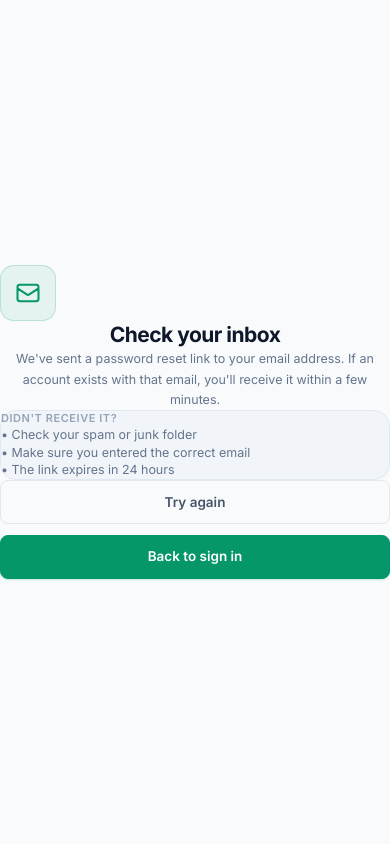
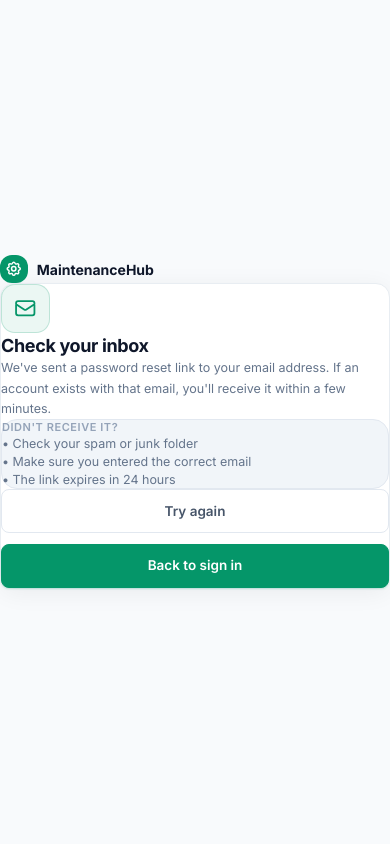
Before and after one commit to PRASHIK16/maintenancehub, a Django app: page /auth/password-reset/sent/ in a window 390 px wide. Run offline with Django 5.2, Linux system fonts and the light colour scheme; style sheets or scripts are compiled from the project's sources; parts of the project's set-up code (start-up, migrations or seed data) failed here and were passed over; some libraries are stand-ins or nearby versions.

Commit message:
feat(auth): redesign password reset done with consistent two-panel layout
Added left brand panel with logo, 'Email sent. Check your inbox.' heading,
and a help checklist card. Right panel shows the email-sent confirmation
card with action buttons. Mobile view hides the brand panel and shows a
condensed checklist inside the card. Consistent with login/register flow.

Co-Authored-By: Claude Sonnet 4.6 <noreply@anthropic.com>
Claude-Session: https://claude.ai/code/session_01FYdohLsJNNuajBgZBwGciS

```diff
--- a/templates/auth/password_reset_done.html
+++ b/templates/auth/password_reset_done.html
@@ -4,23 +4,101 @@
 {% block title %}Check Your Email — MaintenanceHub{% endblock %}
 
 {% block body %}
-<div class="flex min-h-screen items-center justify-center px-6 py-16" data-theme="light" style="background-color: #f8fafc;">
-  <div class="w-full max-w-md text-center">
+<div class="flex min-h-screen" data-theme="light" style="background-color: #f8fafc;">
 
-    <!-- Emerald icon -->
-    <div class="flex h-16 w-16 items-center justify-center rounded-2xl mx-auto mb-6"
+  <!-- ================================================================
+       LEFT PANEL — Brand / context (hidden on mobile)
+  ================================================================ -->
+  <aside class="hidden lg:flex flex-col justify-between px-12 py-14"
+         style="background-color: #ffffff; border-right: 1px solid #e8edf2; width: 440px; flex-shrink: 0;">
+    <div>
+      <!-- Logo -->
+      <a href="/" class="flex items-center gap-3 mb-14">
+        <div class="flex h-9 w-9 items-center justify-center rounded-xl"
+             style="background-color: #059669; box-shadow: 0 4px 12px rgba(5,150,105,0.25);">
+          <svg class="h-5 w-5 text-white" fill="none" viewBox="0 0 24 24" stroke="currentColor" stroke-width="2" aria-hidden="true">
+            <path stroke-linecap="round" stroke-linejoin="round"
+              d="M10.325 4.317c.426-1.756 2.924-1.756 3.35 0a1.724 1.724 0 002.573 1.066c1.543-.94 3.31.826 2.37 2.37a1.724 1.724 0 001.065 2.572c1.756.426 1.756 2.924 0 3.35a1.724 1.724 0 00-1.066 2.573c.94 1.543-.826 3.31-2.37 2.37a1.724 1.724 0 00-2.572 1.065c-.426 1.756-2.924 1.756-3.35 0a1.724 1.724 0 00-2.573-1.066c-1.543.94-3.31-.826-2.37-2.37a1.724 1.724 0 00-1.065-2.572c-1.756-.426-1.756-2.924 0-3.35a1.724 1.724 0 001.066-2.573c-.94-1.543.826-3.31 2.37-2.37.996.608 2.296.07 2.572-1.065z" />
+            <path stroke-linecap="round" stroke-linejoin="round" d="M15 12a3 3 0 11-6 0 3 3 0 016 0z" />
+          </svg>
+        </div>
+        <span class="text-base font-bold tracking-tight" style="color: #0f172a;">MaintenanceHub</span>
+      </a>
+
+      <!-- Heading -->
+      <h1 class="text-3xl font-bold mb-3 leading-tight" style="color: #0f172a; letter-spacing: -0.03em;">
+        Email sent.<br>Check your inbox.
+      </h1>
+      <p class="text-sm leading-relaxed mb-10" style="color: #64748b;">
+        We've dispatched a secure reset link to your email address. It's valid for 24 hours and works only once.
+      </p>
+
+      <!-- Checklist card -->
+      <div class="rounded-xl p-5" style="background-color: #f8fafc; border: 1px solid #e8edf2;">
+        <p class="text-xs font-semibold uppercase tracking-wider mb-3" style="color: #94a3b8;">Didn't receive it?</p>
+        <ul class="space-y-2.5" role="list">
+          <li class="flex items-start gap-2.5">
+            <svg class="h-4 w-4 mt-0.5 flex-shrink-0" style="color: #64748b;" fill="none" viewBox="0 0 24 24" stroke="currentColor" stroke-width="2" aria-hidden="true">
+              <path stroke-linecap="round" stroke-linejoin="round" d="M9 5H7a2 2 0 00-2 2v12a2 2 0 002 2h10a2 2 0 002-2V7a2 2 0 00-2-2h-2M9 5a2 2 0 002 2h2a2 2 0 002-2M9 5a2 2 0 012-2h2a2 2 0 012 2" />
+            </svg>
+            <span class="text-sm" style="color: #475569;">Check your spam or junk folder</span>
+          </li>
+          <li class="flex items-start gap-2.5">
+            <svg class="h-4 w-4 mt-0.5 flex-shrink-0" style="color: #64748b;" fill="none" viewBox="0 0 24 24" stroke="currentColor" stroke-width="2" aria-hidden="true">
+              <path stroke-linecap="round" stroke-linejoin="round" d="M16 12a4 4 0 10-8 0 4 4 0 008 0zm0 0v1.5a2.5 2.5 0 005 0V12a9 9 0 10-9 9m4.5-1.206a8.959 8.959 0 01-4.5 1.207" />
+            </svg>
+            <span class="text-sm" style="color: #475569;">Verify you entered the correct email</span>
+          </li>
+          <li class="flex items-start gap-2.5">
+            <svg class="h-4 w-4 mt-0.5 flex-shrink-0" style="color: #64748b;" fill="none" viewBox="0 0 24 24" stroke="currentColor" stroke-width="2" aria-hidden="true">
+              <path stroke-linecap="round" stroke-linejoin="round" d="M12 8v4l3 3m6-3a9 9 0 11-18 0 9 9 0 0118 0z" />
+            </svg>
+            <span class="text-sm" style="color: #475569;">The link expires in 24 hours</span>
+          </li>
+        </ul>
+      </div>
+    </div>
+
+    <p class="text-xs" style="color: #94a3b8;">© {% now "Y" %} MaintenanceHub</p>
+  </aside>
+
+
+  <!-- ================================================================
+       RIGHT PANEL — Confirmation content
+  ================================================================ -->
+  <main class="flex flex-1 flex-col items-center justify-center px-6 py-16 sm:px-12">
+    <div class="w-full max-w-md">
+
+      <!-- Mobile logo -->
+      <div class="lg:hidden mb-10 flex items-center gap-2.5">
+        <div class="flex h-8 w-8 items-center justify-center rounded-lg" style="background-color: #059669;">
+          <svg class="h-5 w-5 text-white" fill="none" viewBox="0 0 24 24" stroke="currentColor" stroke-width="2" aria-hidden="true">
+            <path stroke-linecap="round" stroke-linejoin="round"
+              d="M10.325 4.317c.426-1.756 2.924-1.756 3.35 0a1.724 1.724 0 002.573 1.066c1.543-.94 3.31.826 2.37 2.37a1.724 1.724 0 001.065 2.572c1.756.426 1.756 2.924 0 3.35a1.724 1.724 0 00-1.066 2.573c.94 1.543-.826 3.31-2.37 2.37a1.724 1.724 0 00-2.572 1.065c-.426 1.756-2.924 1.756-3.35 0a1.724 1.724 0 00-2.573-1.066c-1.543.94-3.31-.826-2.37-2.37a1.724 1.724 0 00-1.065-2.572c-1.756-.426-1.756-2.924 0-3.35a1.724 1.724 0 001.066-2.573c-.94-1.543.826-3.31 2.37-2.37.996.608 2.296.07 2.572-1.065z" />
+            <path stroke-linecap="round" stroke-linejoin="round" d="M15 12a3 3 0 11-6 0 3 3 0 016 0z" />
+          </svg>
+        </div>
+        <span class="text-base font-bold" style="color: #0f172a;">MaintenanceHub</span>
+      </div>
+
+      <!-- Confirmation card -->
+      <div class="rounded-2xl p-8" style="background-color: #ffffff; border: 1px solid #e8edf2; box-shadow: 0 4px 24px rgba(0,0,0,0.06);">
+
+        <!-- Email icon -->
+        <div class="flex h-14 w-14 items-center justify-center rounded-2xl mb-6"
              style="background-color: rgba(5,150,105,0.08); border: 1px solid rgba(5,150,105,0.2);">
-      <svg class="h-8 w-8" style="color: #059669;" fill="none" viewBox="0 0 24 24" stroke="currentColor" stroke-width="1.75">
+          <svg class="h-7 w-7" style="color: #059669;" fill="none" viewBox="0 0 24 24" stroke="currentColor" stroke-width="1.75" aria-hidden="true">
             <path stroke-linecap="round" stroke-linejoin="round" d="M3 8l7.89 5.26a2 2 0 002.22 0L21 8M5 19h14a2 2 0 002-2V7a2 2 0 00-2-2H5a2 2 0 00-2 2v10a2 2 0 002 2z"/>
           </svg>
         </div>
 
-    <h1 class="text-2xl font-bold mb-3" style="color: #0f172a; letter-spacing: -0.025em;">Check your inbox</h1>
-    <p class="text-sm leading-relaxed mb-8" style="color: #64748b; max-width: 360px; margin-left: auto; margin-right: auto;">
+        <h2 class="text-xl font-bold mb-2" style="color: #0f172a; letter-spacing: -0.02em;">Check your inbox</h2>
+        <p class="text-sm leading-relaxed mb-6" style="color: #64748b;">
           We've sent a password reset link to your email address. If an account exists with that email, you'll receive it within a few minutes.
         </p>
 
-    <div class="rounded-xl p-4 mb-8 text-left" style="background-color: #f1f5f9; border: 1px solid #e2e8f0;">
+        <!-- Mobile-only checklist -->
+        <div class="lg:hidden rounded-xl p-4 mb-6 text-left" style="background-color: #f1f5f9; border: 1px solid #e2e8f0;">
           <p class="text-xs font-semibold uppercase tracking-wider mb-2" style="color: #94a3b8;">Didn't receive it?</p>
           <ul class="text-sm space-y-1.5" style="color: #64748b;">
             <li>• Check your spam or junk folder</li>
@@ -29,10 +107,15 @@
           </ul>
         </div>
 
-    <div class="flex flex-col sm:flex-row gap-3 justify-center">
-      <a href="{% url 'accounts:password_reset' %}" class="btn btn-secondary">Try again</a>
-      <a href="{% url 'accounts:login' %}" class="btn btn-primary">Back to sign in</a>
+        <div class="flex flex-col sm:flex-row gap-3">
+          <a href="{% url 'accounts:password_reset' %}" class="btn btn-secondary flex-1 justify-center">Try again</a>
+          <a href="{% url 'accounts:login' %}" class="btn btn-primary flex-1 justify-center">Back to sign in</a>
         </div>
+
       </div>
+
+    </div>
+  </main>
+
 </div>
 {% endblock %}
```
Lines whose indentation alone changed are shown as unchanged.
